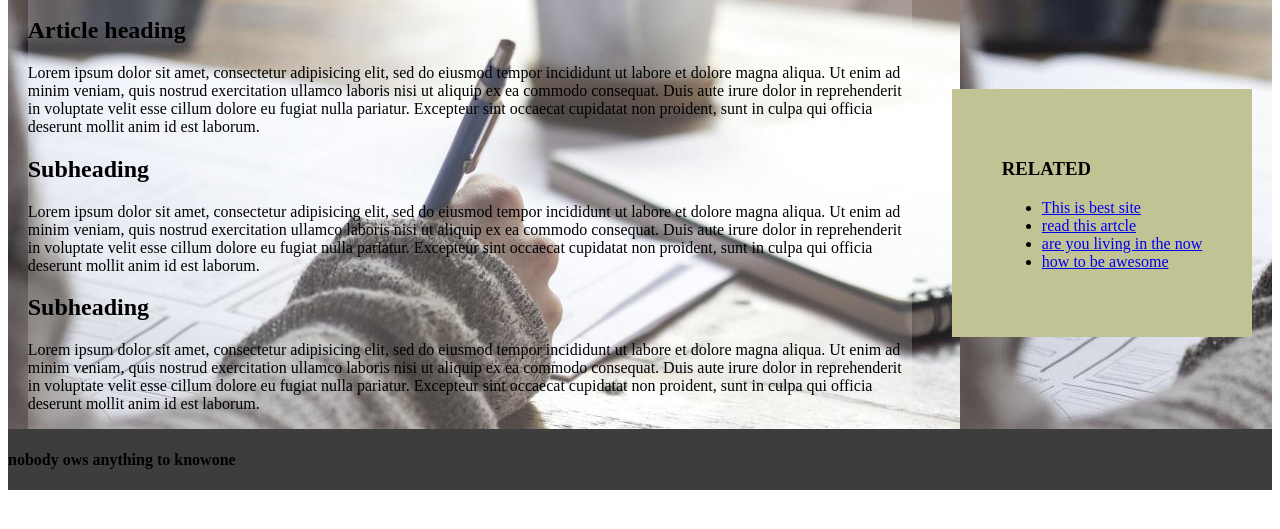
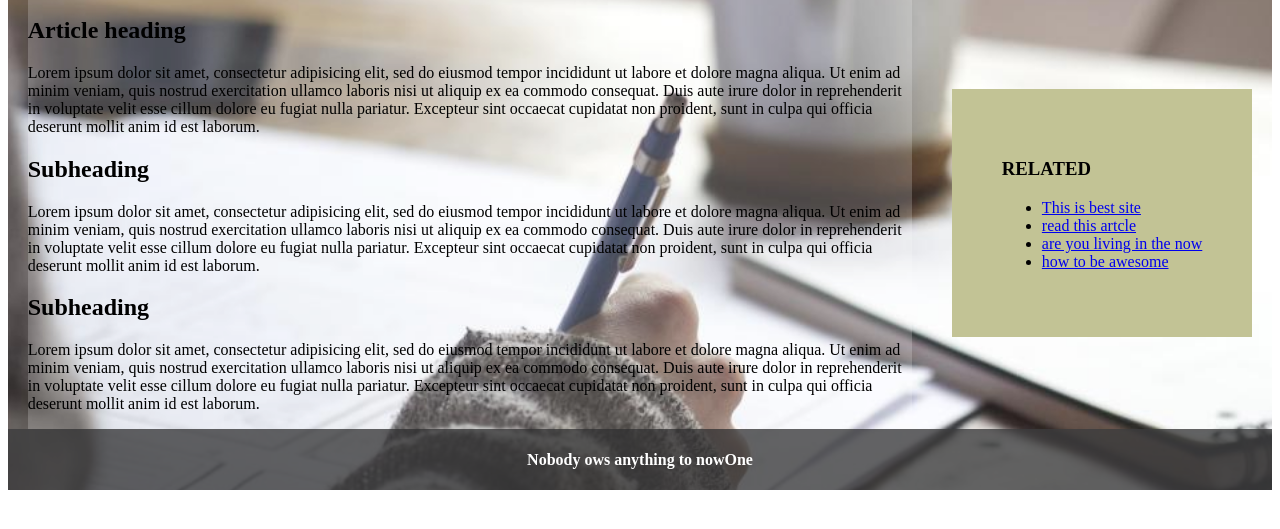
Before and after one commit to MariusKuzminskas/Uzduotys, a plain HTML site: page day3/uzduotis 7/index.html in a window 1280 px wide. Shown: the part 123-652 px from the top of the page. Drawn offline with Linux system fonts and the light colour scheme.

Commit message:
mazi pataisymai, footer opacity

```diff
--- a/day3/uzduotis 7/index.html
+++ b/day3/uzduotis 7/index.html
@@ -51,7 +51,7 @@
         </aside>
 
         <footer>
-            <h4>nobody ows anything to knowone</h4>
+            <h4>Nobody ows anything to nowOne</h4>
         </footer>
 
     </div>
--- a/day3/uzduotis 7/style.css
+++ b/day3/uzduotis 7/style.css
@@ -6,6 +6,7 @@
   background-image: url("writing.jpg");
   /*background-repeat: no-repeat;*/
   background-attachment: fixed;
+  background-size: 100%;
 }
 
 
@@ -66,7 +67,9 @@ aside h3 {
 
 /*FOOTER ***************************************************/
 footer {
-  background-color: rgb(61, 61, 62)
+  background-color: rgba(61, 61, 62, 0.8);
+  text-align: center;
+  color: white;
 }
 
 
```
